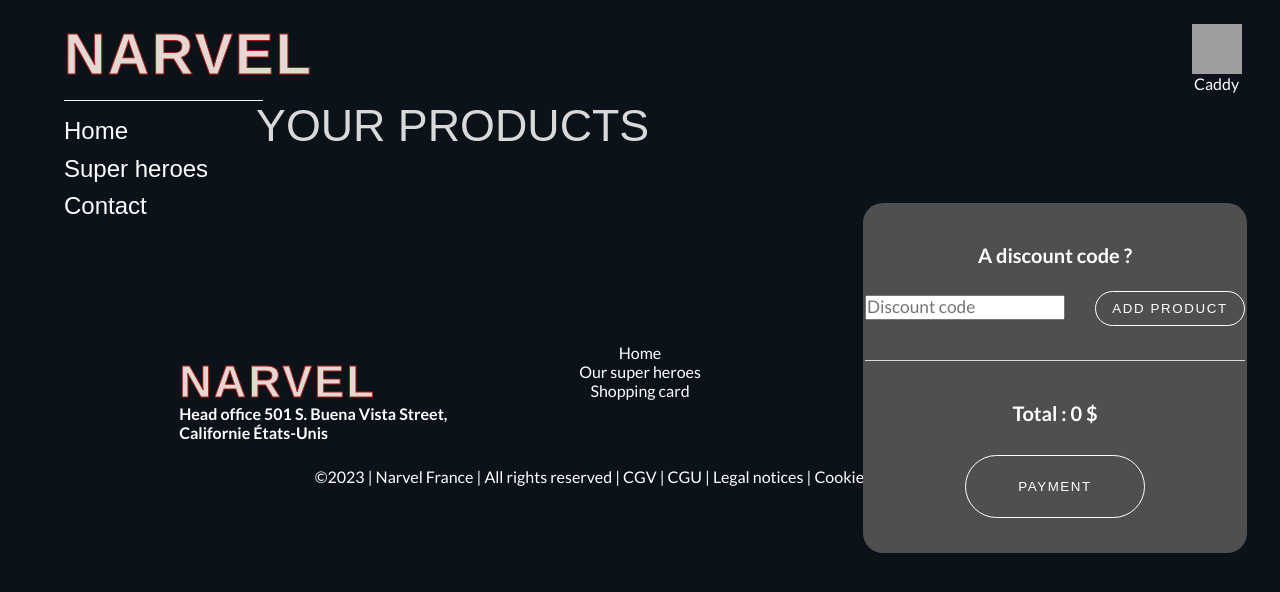
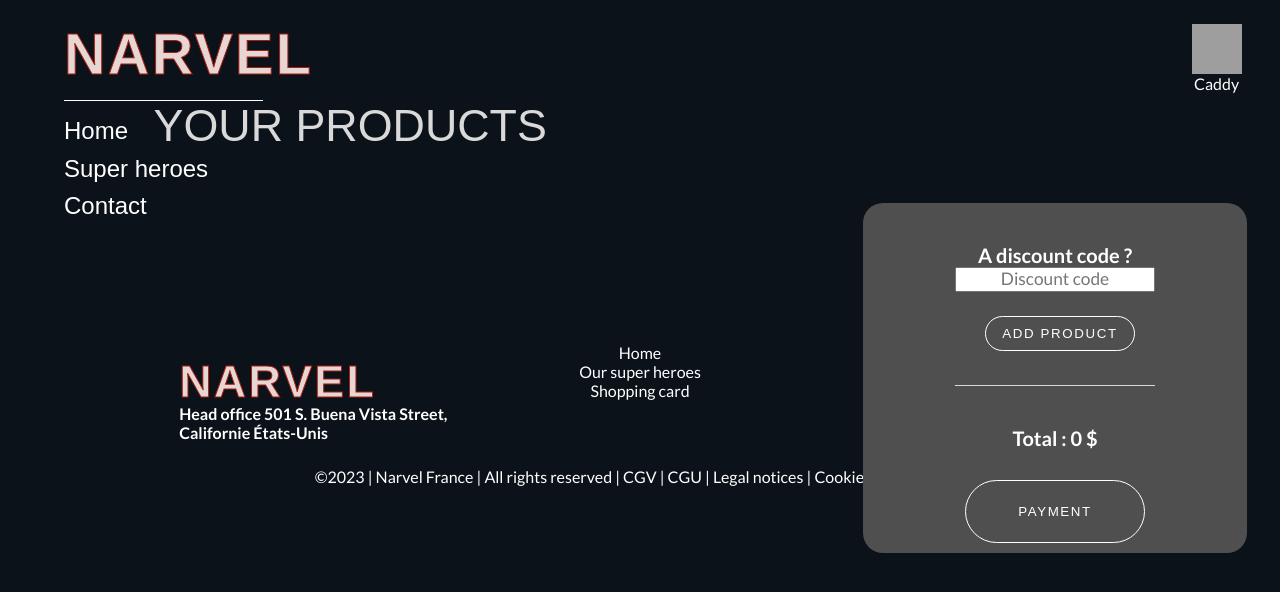
Before and after one commit to WildCodeSchool/2023-03-JS-Remote-Wild_Impact_Project-2_Team_B, a React (Vite) app in the folder frontend/: page /cart in a window 1280 px wide. Shown: the top 592 px of the page. Built offline with nearby package versions, Linux system fonts and the light colour scheme; grey boxes are pictures that could not be loaded; a web font is replaced by a local one.

Commit message:
Retouche css

```diff
--- a/frontend/src/App.scss
+++ b/frontend/src/App.scss
@@ -801,7 +801,7 @@ button.footer-button:hover {
   @include mainTitle;
   display: block;
   margin-top: 0px;
-  text-align: left
+  text-align: left;
 }
 
 .logo {
@@ -1497,21 +1497,21 @@ button.submit:hover {
 }
 
 // ---------------- === PANIER === ----------------
-.Panier-container{
+.Panier-container {
   margin-top: 40%;
 }
 
 .Panier-container {
   display: flex;
   flex-wrap: wrap;
-  justify-content: space-around;
+  justify-content: space-between;
   max-width: 65%;
   flex-direction: column;
   align-items: stretch;
   align-content: stretch;
-  left: 20%;
   position: relative;
   margin-top: 5%;
+  left: 12%;
 }
 
 .Panier-icon {
@@ -1523,18 +1523,19 @@ button.submit:hover {
 
 .Panier-card {
   margin: 13px;
-  margin-bottom: 30px;
+  margin-bottom: 60px;
   height: 150px;
   border-radius: 20px;
-  background-color: $background-grey;
   display: grid;
   grid-template-columns: 1fr 1fr 1fr;
   box-shadow: rgb(38, 57, 77) 0px 20px 30px -10px;
+  font-size: 1.4rem;
+  text-align: center;
 }
 
 .Panier-card img {
-  height: 120px;
-  width: 90px;
+  height: 130px;
+  width: 100px;
   border-radius: 10px;
 }
 
@@ -1562,6 +1563,7 @@ button.submit:hover {
   flex-direction: column;
   align-items: center;
   padding-top: 20px;
+  text-align: center;
 }
 
 .Panier-btn-checkout {
@@ -1590,11 +1592,14 @@ button.submit:hover {
 
 .Panier-reduc {
   border-bottom: 1px solid $background-light-grey;
+  display: flex;
+  flex-direction: column;
 }
 
 .Panier-reduc input {
   height: 25px;
   width: 200px;
+  text-align: center;
 }
 
 .Panier-reduc button {
@@ -1607,9 +1612,8 @@ button.submit:hover {
   text-align: center;
 }
 
-
 @media only screen and (min-width: 768px) {
-  .Panier-container{
+  .Panier-container {
     margin-top: 100px;
   }
 
```
